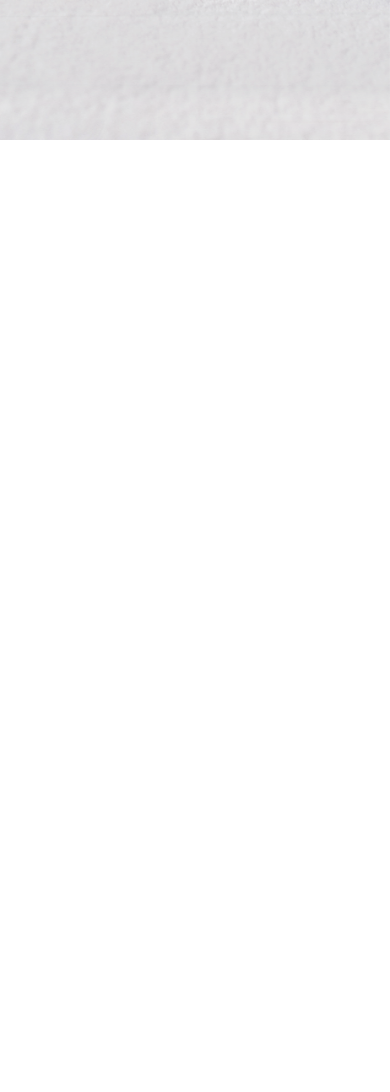
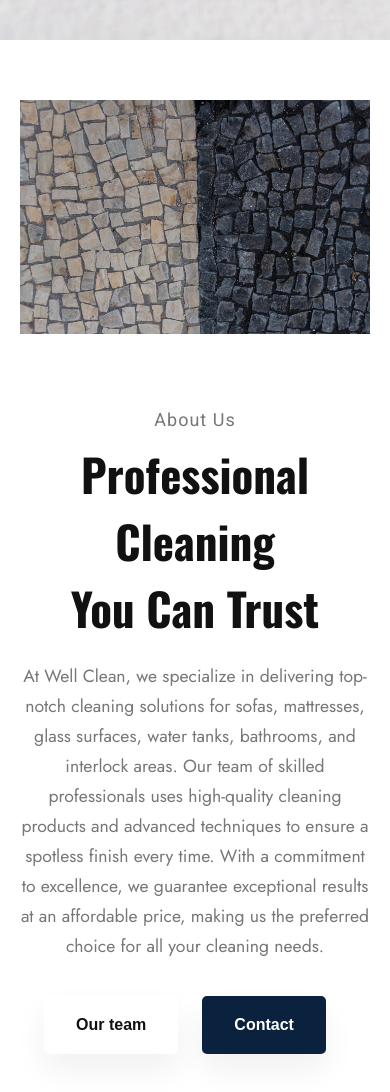
Before and after one commit to Navas28/well-clean, a plain HTML site: page index.html in a window 390 px wide. Shown: the part 804-1896 px from the top of the page. Before the commit the page ends 944 px from the top, so only its background shows below. Drawn offline with nearby package versions, Linux system fonts and the light colour scheme.

Commit message:
abou page completed

```diff
--- a/index.html
+++ b/index.html
@@ -71,6 +71,22 @@
         </div>
     </div>
 
+    <!---------------------------------------About Us-------------------->
+    <section class="about">
+        <div class="main">
+            <img src="image/lock-clean-1.jpg" alt="">
+            <div class="all-text">
+                <h4>About Us</h4>
+                <h1>Professional Cleaning <br> You Can Trust</h1>
+                <p>At Well Clean, we specialize in delivering top-notch cleaning solutions for sofas, mattresses, glass surfaces, water tanks, bathrooms, and interlock areas. Our team of skilled professionals uses high-quality cleaning products and advanced techniques to ensure a spotless finish every time. With a commitment to excellence, we guarantee exceptional results at an affordable price, making us the preferred choice for all your cleaning needs.</p>
+                <div class="btn">
+                    <button type="button">Our team</button>
+                    <button type="button" class="btn2">Contact</button>
+                </div>
+            </div>
+        </div>
+    </section>
+
     <script src="https://cdn.jsdelivr.net/npm/swiper@11/swiper-bundle.min.js"></script>
     <script src="script.js"></script>
 </body>
--- a/style.css
+++ b/style.css
@@ -1,28 +1,30 @@
-@import url('https://fonts.googleapis.com/css2?family=Poppins:ital,wght@0,100;0,200;0,300;0,400;0,500;0,600;0,700;0,800;0,900;1,100;1,200;1,300;1,400;1,500;1,600;1,700;1,800;1,900&display=swap');
+
+@import url('https://fonts.googleapis.com/css2?family=Dosis:wght@200..800&family=Jost:ital,wght@0,100..900;1,100..900&family=Oswald:wght@200..700&family=Poppins:ital,wght@0,100;0,200;0,300;0,400;0,500;0,600;0,700;0,800;0,900;1,100;1,200;1,300;1,400;1,500;1,600;1,700;1,800;1,900&family=Roboto:ital,wght@0,100;0,300;0,400;0,500;0,700;0,900;1,100;1,300;1,400;1,500;1,700;1,900&display=swap');
 
 :root{
     --bg-primary:#0A223D;
     --bg-secondary:#0B283D;
     --bg-box-1:#005577;
-    --bg-box-2:#FED346;
+    --bg-box-2:#FEC260;
 }
-
+body{
+    overflow-x: hidden;
+}
 *{
     margin: 0;
     padding: 0;
     box-sizing: border-box;
-    font-family: "Poppins", serif;
 }
 nav{
     height: 100px;
     display: flex;
-    /* position: fixed;
+    position: fixed;
     z-index: 99;
     left: 0;
-    right: 0; */
+    right: 0;
     justify-content: space-between;
     align-items: center;
-    background-color:var(--bg-primary);
+    background-color:transparent;
     padding: 0px 50px 0px 0px;
 }
 .logo img{
@@ -38,18 +40,19 @@ nav ul li{
     margin: 0px 50px;
 }
 nav ul li a{
-    color: #fff;
+    color: var(--bg-primary);
     font-size: 1.1rem;
     font-weight: 500;
     letter-spacing: 1px;
     text-decoration: none;
+    font-family: "poppins", serif;
     padding: 4px 8px;
     border-radius: 5px;
     transition: all 0.3s ease;
 }
 nav ul li a:hover,
 nav ul li a.active{
-    color: #1b1b1b;
+    color:var(--bg-primary);
     background: #fff;
 }
 nav .menu-btn i{
@@ -110,6 +113,7 @@ nav .menu-btn i{
     margin: 0 auto;
     padding: 0px 20px 10px;
     max-width: 1400px;
+    font-family: "poppins", serif;
 }
 .slider-item.swiper-slide-active .slide-content{
     animation: animate-opacity 0.8s 0.6s linear forwards;
@@ -196,7 +200,80 @@ nav .menu-btn i{
     background-color: #fff;
 }
 
+/* -------------------------------About------------------------------------- */
 
+.about{
+    height: 100vh;
+    width: 100%;
+    background: #fff;
+    display: flex;
+    justify-content: center;
+    align-items: center;
+}
+.about .main img{
+    width: 580px;
+    max-width: 100%;
+    height: auto;
+    padding: 0px 10px;
+}
+.all-text{
+    width: 600px;
+    max-width: 100%;
+    padding: 0px 10px;
+}
+.main{
+    width: 1290px;
+    max-width: 95%;
+    margin: 0px auto;
+    display: flex;
+    flex-wrap: wrap;
+    align-items: center;
+    justify-content: space-around;
+}
+.all-text h4{
+    font-family: 'roboto', sans-serif;
+    font-size: 18px;
+    color: #777777;
+    letter-spacing: 1px;
+    font-weight: 400;
+    margin-bottom: 10px;
+}
+.all-text h1{
+    font-size: 65px;
+    color: #111111;
+    font-weight: 700;
+    margin-bottom: 20px;
+    font-family: 'oswald' , sans-serif;
+}
+.all-text p{
+    font-family: 'jost',sans-serif;
+    font-size: 1.1rem;
+    color: #777777;
+    line-height: 30px;
+    margin-bottom: 35px;
+}
+.btn button{
+    background: #fff;
+    padding: 20px 32px;
+    font-size: 1rem;
+    font-weight: bold;
+    color: #111111;
+    border: none;
+    border-radius: 5px;
+    outline: none;
+    box-shadow: 0px 16px 32px 0px rgb(0 0 0 / 6%);
+    margin-right: 20px;
+}
+.btn button:hover{
+    background-color: var(--bg-box-2);
+    color: #111111;
+    transition: .3s;
+    cursor: pointer;
+}
+.btn .btn2{
+    background: var(--bg-primary);
+    color: #fff;
+}
 /*--------------------------------------Media------------------------------------ */
 
 @media (max-width: 1536px){
@@ -204,11 +281,32 @@ nav .menu-btn i{
         width: 85%;
     }
 }
+@media (max-width: 1250px){
+    .about{
+        width: 100%;
+        height: auto;
+        padding: 60px 0;
+    }
+    .all-text{
+        text-align: center;
+        margin-top: 40px;
+    }
+}
+
 @media (max-width: 1024px){
     .slider-wrapper .slider-item .slide-content > * {
         max-width: 100%;
     }
 }
+/* @media (min-width: 941px) {
+    .slider-container {
+        overflow: hidden;
+    }
+    nav ul li{
+        margin: 0px 0px;
+    }
+} */
+
 @media (max-width: 940px){
     nav .menu-btn i{
         display: block;
@@ -220,8 +318,9 @@ nav .menu-btn i{
         position: fixed;
         top: 80px;
         left: -100%;
-        background: var(--bg-secondary);
+        background: transparent;
         height: 100vh;
+        backdrop-filter: blur(30px);
         width: 100%;
         z-index: 100;
         display: block;
@@ -236,13 +335,16 @@ nav .menu-btn i{
         margin: 40px 0;
     }
     nav ul li a{
-        font-size: 1.2rem;
+        font-size: 1.4rem;
+        font-weight: 600;
         display: block;
+        color: var(--bg-primary);
     }
     nav ul li a:hover,
     nav ul li a.active{
-    color: #fff;
-    background: none;
+        color: var(--bg-primary);
+        font-weight: 600;
+        background: none;
 }
 }
 @media (max-width: 768px){
@@ -250,3 +352,12 @@ nav .menu-btn i{
         max-width: 100%;
     }
 }
+@media (max-width: 650px){
+    .about .main img{
+        margin-bottom: 35px;
+    }
+    .all-text h1{
+        font-size: 45px;
+        margin-bottom: 20px;
+    }
+}
```
Also changed, not shown: image/kerala-Photoroom.png (added), image/kerala-loc.png (added), image/kerala-map.avif (added), image/kerala.png (added).
